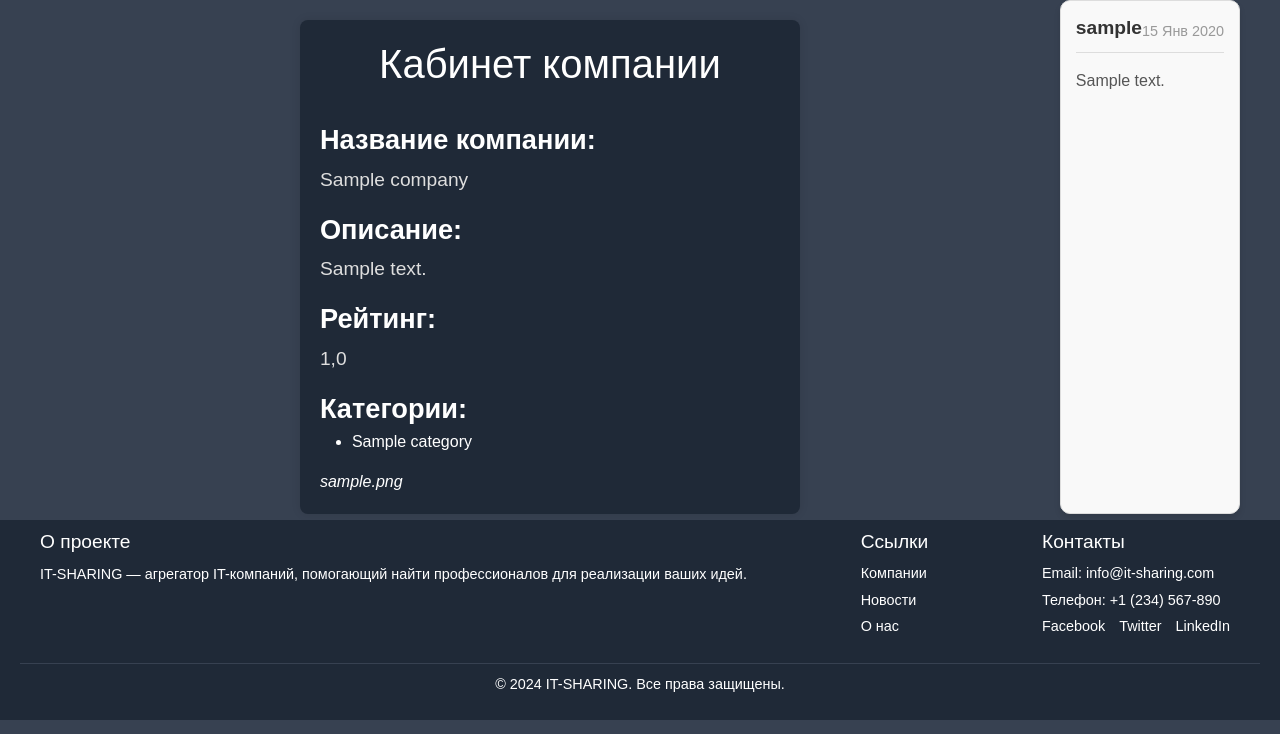
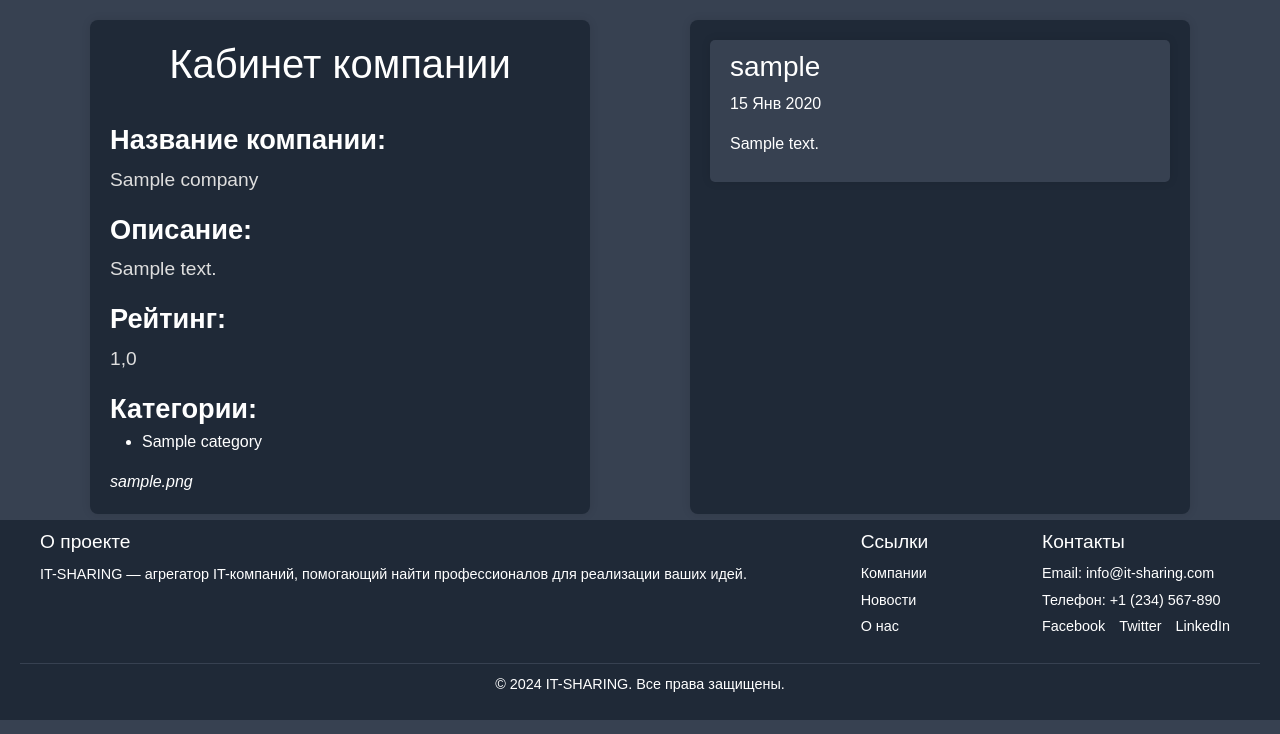
Before and after one commit to S4vant/It-Sharing, a Django app: page /company/detail/1/ in a window 1280 px wide. Shown: the part 80-814 px from the top of the page. Run offline with Django 5.2, Linux system fonts and the light colour scheme; tables that the repository leaves empty hold one stand-in row (values such as "Sample post").

Commit message:
Тоже к отывам

```diff
--- a/main/templates/main/company_detail.html
+++ b/main/templates/main/company_detail.html
@@ -70,19 +70,16 @@
     </div>
     {% endif %}
 
+    <div class="review-list">
+    {%for review in reviews%}
+        <div class="review-list-inner">
+            <h3>{{ review.user.username }}</h3>
+            <p>{{ review.created_at|date:"d M Y" }}</p>
+            <p>{{ review.content }}</p>
+        </div>
 
-    {% for review in reviews %}
-    <div class="review-container">
-    <div class="review-header">
-        <h3 class="review-username">{{ review.user.username }}</h3>
-        <span class="review-date">{{ review.created_at|date:"d M Y" }}</span>
-    </div>
-    <div class="review-content">
-        <p>{{ review.content }}</p>
-    </div>
-
+    {%endfor%}
 </div>
-{%endfor %}
 
 </body>
 {% endblock %}
```
